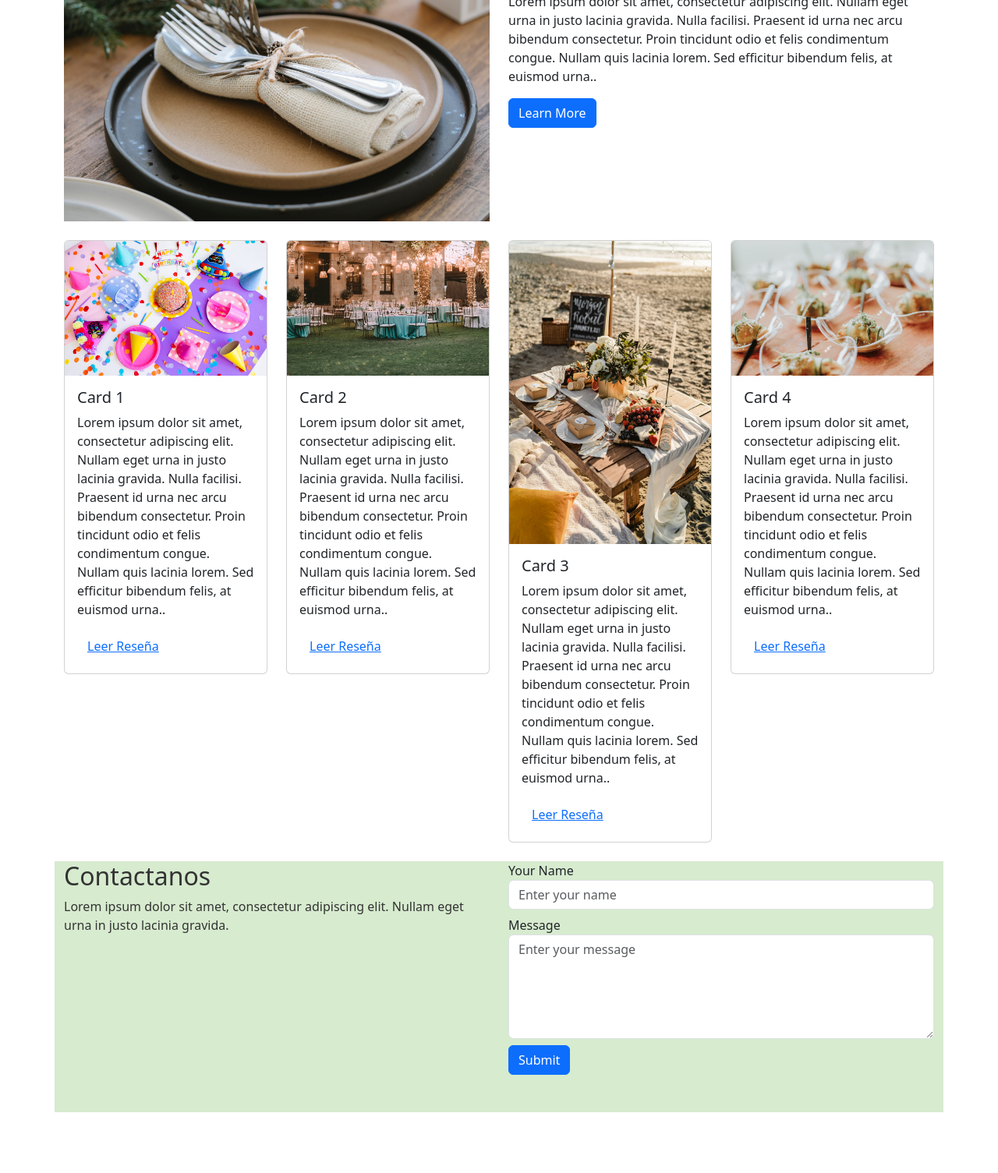
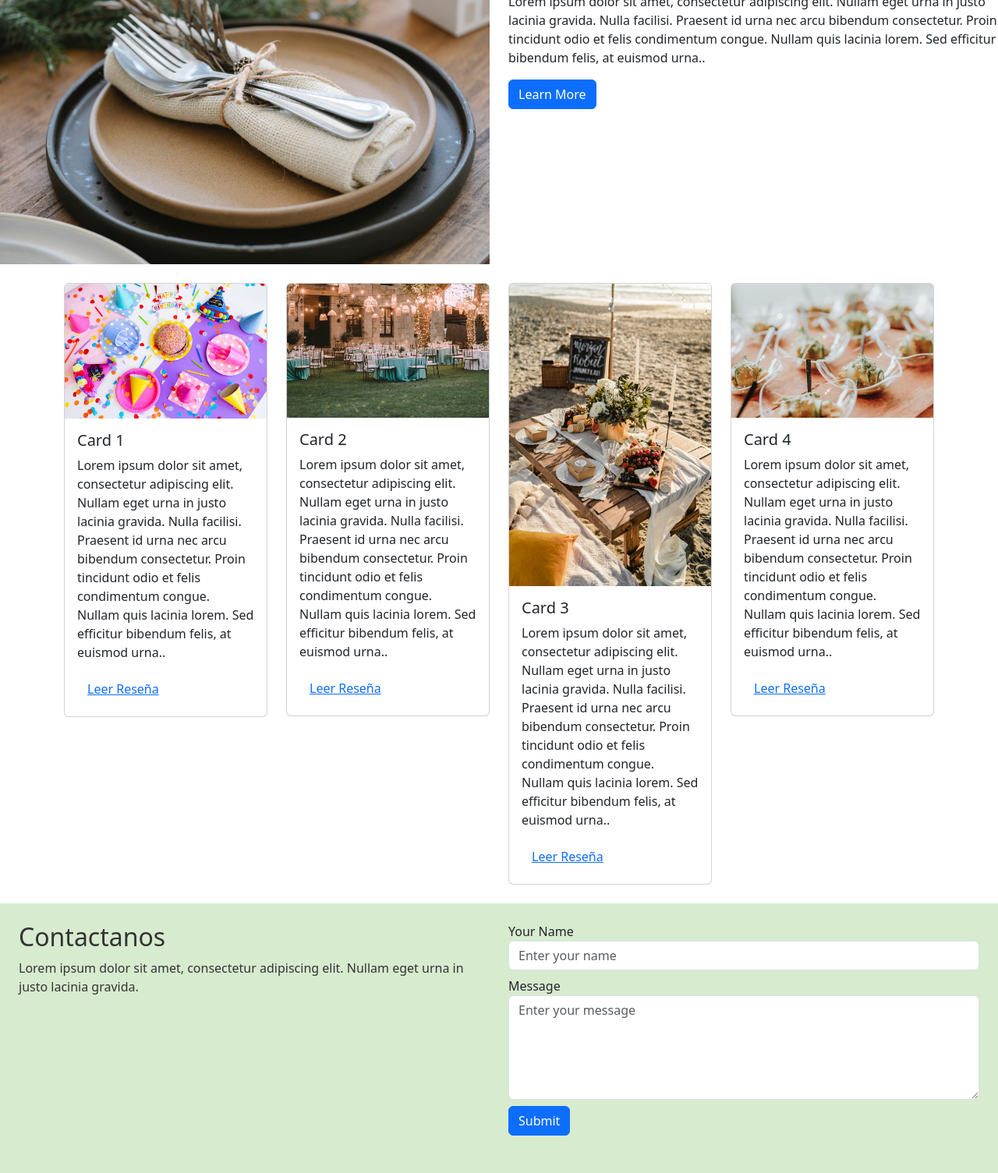
Before and after one commit to maxjsx/c1-max-pino, a plain HTML site: page index.html in a window 1280 px wide. Shown: the part 136-1641 px from the top of the page at 78% size. Before the commit the page ends 1563 px from the top, so only its background shows below. Drawn offline with nearby package versions, Linux system fonts and the light colour scheme.

Commit message:
refinado 1
le quitamos los containers a seccion 1 y 3 y agregamos padding al fondo

```diff
--- a/index.html
+++ b/index.html
@@ -32,7 +32,7 @@
         </div>
     </nav>
 
-    <div id="inicio" class="container mb-4">
+    <div id="inicio" class="mb-4">
         <div class="row">
             <div class="col-md-6">
                 <img src="./img/AniversarioBoda.jpg" class="img-fluid" alt="Your Image">
@@ -91,7 +91,7 @@
         </div>
     </div>
 
-    <div id="contact-us" class="container pb-5">
+    <div id="contact-us" class="p-4 pb-5">
         <div class="row">
             <div class="col-md-6">
                 <h2>Contactanos</h2>
```
